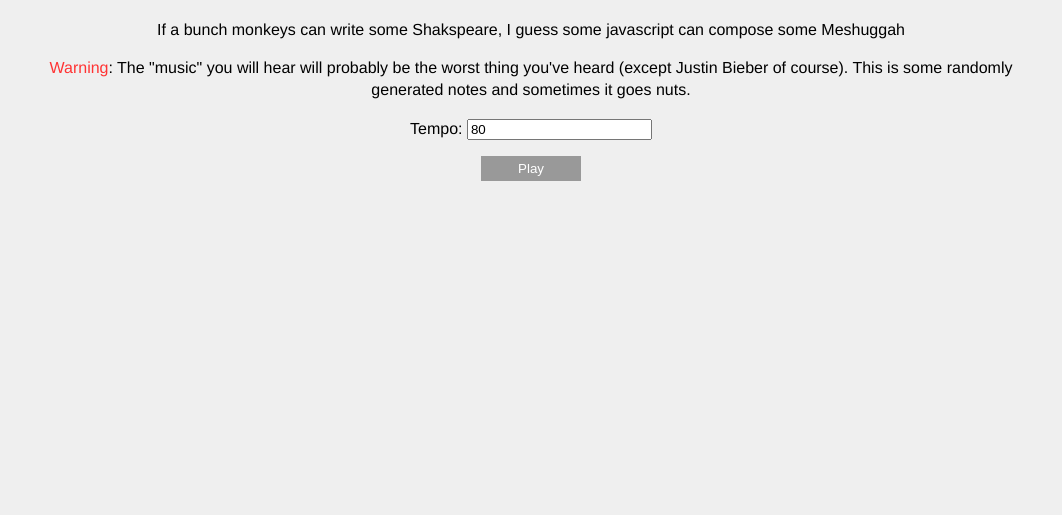
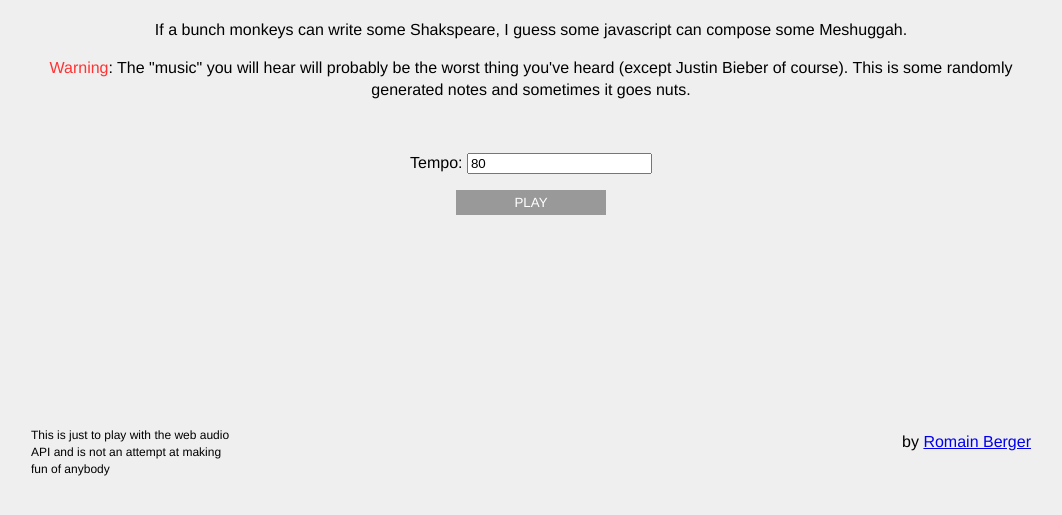
Before and after one commit to romainberger/breakdown-generator, a plain HTML site: page index.html in a window 1280 px wide. Shown: the part 69-584 px from the top of the page, without its empty margins (109-1171 px from the left). Drawn offline with nearby package versions, Linux system fonts and the light colour scheme; no server answers.

Commit message:
Some details, addded some ideas in readme and some content

```diff
--- a/css/main.scss
+++ b/css/main.scss
@@ -1,4 +1,8 @@
 
+/** Variables **/
+$wrapperWidth: 1000px;
+
+/** General **/
 * { zoom: 1}
 html {
     font-size: 100%;
@@ -12,33 +16,56 @@
 }
 
 .wrapper {
-    width: 1000px;
+    width: $wrapperWidth;
     margin: 0 auto;
 }
 
 .center {
     text-align: center
 }
+.hidden {
+    display: none;
+}
+.warning {
+    color: #f33
+}
+
+/** App **/
+.app {
+    margin-top: 50px;
+}
 button {
     display: block;
-    width: 100px;
+    width: 150px;
     height: 25px;
     margin: 0 auto;
     border: 0;
     color: #fff;
     background: #999;
     cursor: pointer;
+    font-family: inherit;
+    text-transform: uppercase;
 }
 button:hover {
     background: #222
 }
 
-.hidden { display: none; }
-.warning {
-    color: #f33
-}
 
 .old-crap {
     margin-top: 70px;
     font-size: 20px;
 }
+
+/** Footer **/
+footer {
+    width: $wrapperWidth;
+    margin: 200px auto 0 auto;
+}
+.disclaimer {
+    width: 200px;
+    float: left;
+    font-size: 12px;
+}
+.credits {
+    float: right;
+}
--- a/index.html
+++ b/index.html
@@ -12,14 +12,16 @@
 </head>
 <body>
 
+    <header class="wrapper">
+        <h1 class="center">Breakdown Generator</h1>
+    </header>
+
     <div class="wrapper">
-        <h1 class="center">Breakdown Generator</h1>
-
-        <p class="center">If a bunch monkeys can write some Shakspeare, I guess some javascript can compose some Meshuggah</p>
+        <p class="center">If a bunch monkeys can write some Shakspeare, I guess some javascript can compose some Meshuggah.</p>
 
         <p class="center"><span class="warning">Warning</span>: The "music" you will hear will probably be the worst thing you've heard (except Justin Bieber of course). This is some randomly generated notes and sometimes it goes nuts.</p>
 
-        <div id="app">
+        <div id="app" class="app">
             <p class="center"><label for="tempo">Tempo: </label><input id="tempo" type="text" value="80"></p>
             <p class="center">
                 <span id="loading">Loading</span>
@@ -32,6 +34,11 @@
         </div>
     </div>
 
+    <footer>
+        <p class="disclaimer">This is just to play with the web audio API and is not an attempt at making fun of anybody</p>
+        <p class="credits">by <a href="http://romainberger.com">Romain Berger</a></p>
+    </footer>
+
     <script src="//ajax.googleapis.com/ajax/libs/jquery/2.0.0/jquery.min.js"></script>
     <script>window.jQuery || document.write('<script src="js/vendors/jquery-2.0.0.min.js"><\/script>')</script>
     <script src="js/breakdown-generator.js"></script>
```
Also changed, not shown: js/breakdown-generator.js (+9 -2 lines), README.md, css/main.css, 2 other files.
